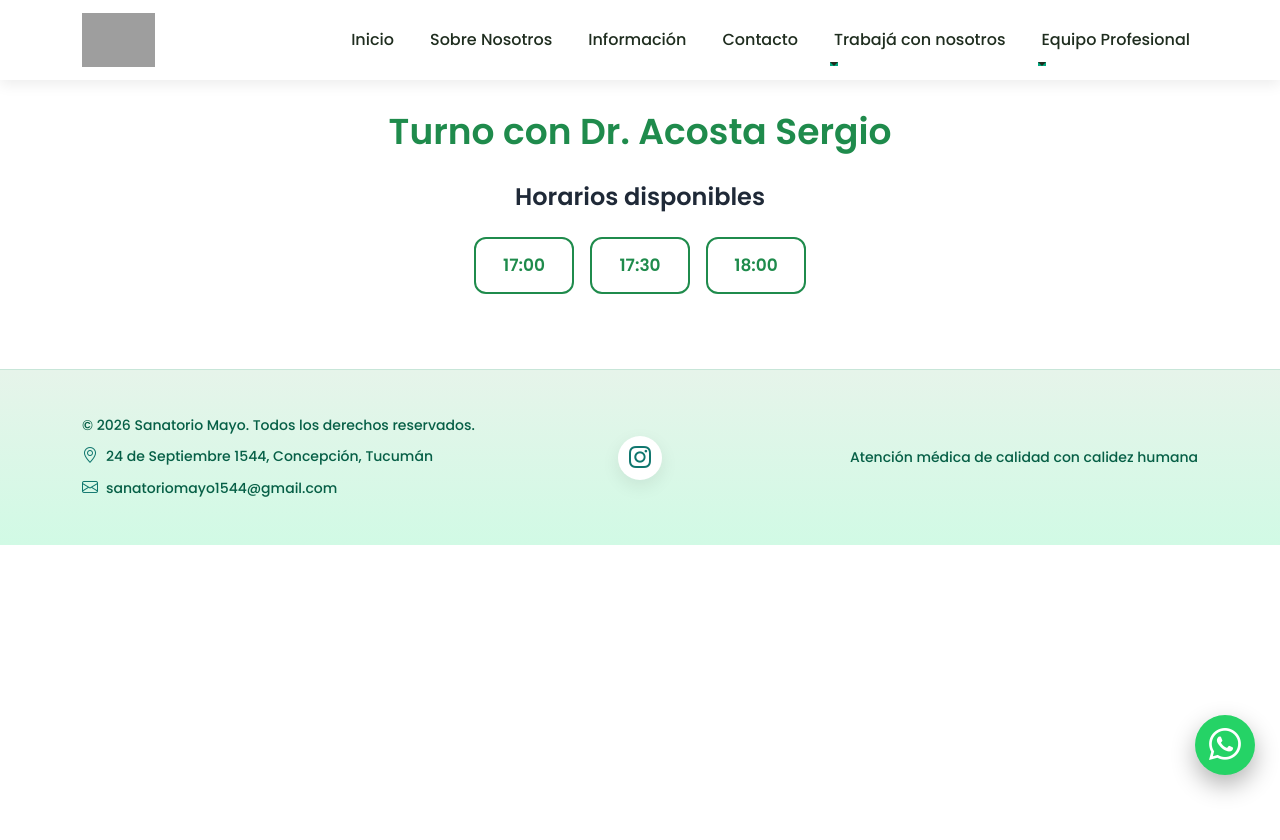
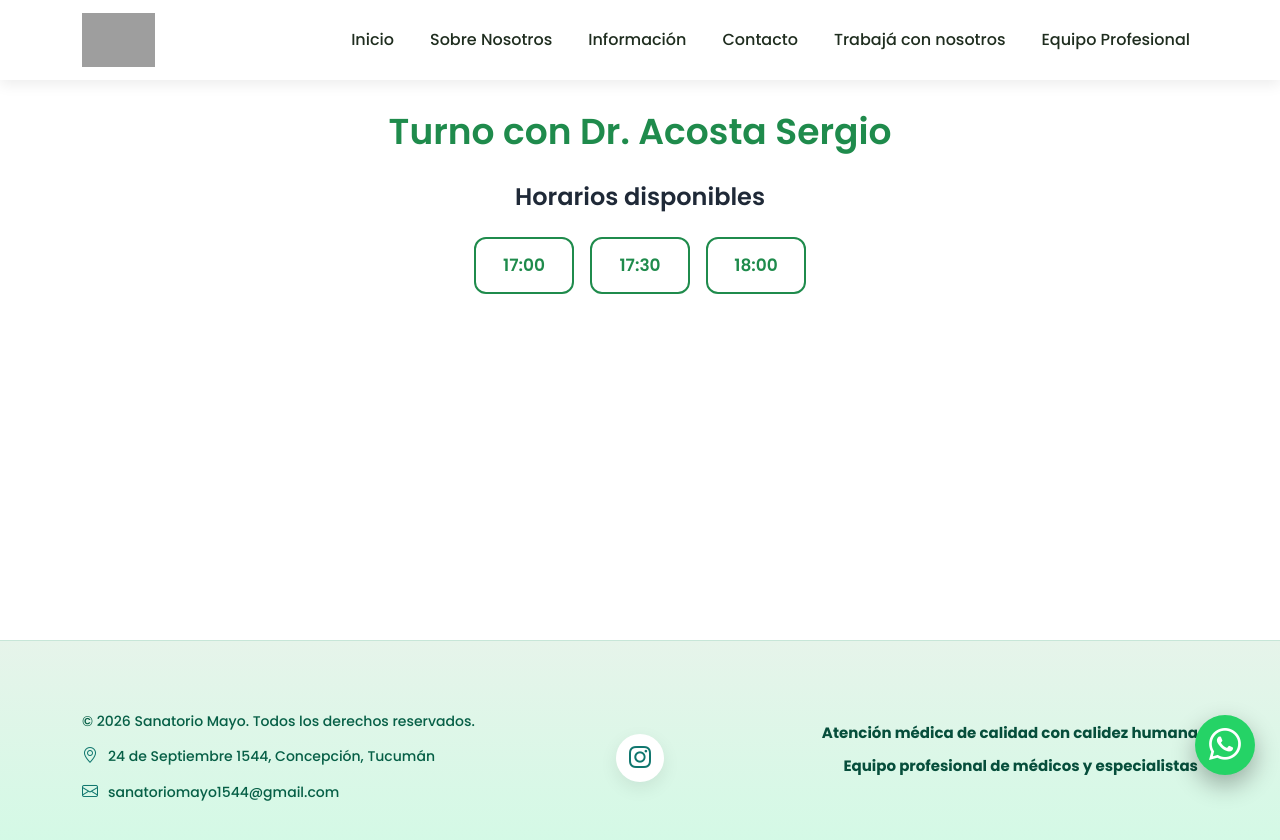
Before and after one commit to marestofanceballos/Sanatorio-Mayo, a React (Vite) app: page /turno/1 in a window 1280 px wide. Shown: the top 840 px of the page. Before the commit the page ends 800 px from the top, so only its background shows below. Built offline with nearby package versions, Linux system fonts and the light colour scheme; grey boxes are pictures that could not be loaded.

Commit message:
hice cambios diseño y tambien que funcione

```diff
--- a/src/components/Footer.jsx
+++ b/src/components/Footer.jsx
@@ -34,16 +34,19 @@ function Footer() {
           </a>
         </div>
 
-        {/* DERECHA - FRASE */}
         <div className="footer-slogan">
-          <p className="footer-text">
-            Atención médica de calidad con calidez humana
-          </p>
-        </div>
+          <strong> Atención médica de calidad con calidez humana</strong>
+       <p className="footer-sub">
+        Equipo profesional de médicos y especialistas
+       </p>
+      </div>
+
 
       </div>
     </footer>
   )
+
+
 }
 
 export default Footer
--- a/src/pages/GuardiaPage.jsx
+++ b/src/pages/GuardiaPage.jsx
@@ -28,7 +28,7 @@ function GuardiaPage() {
 
               <div className="guardia-info">
                 <p><strong>🚑 Urgencias:</strong> las 24 hs</p>
-                <p><strong>🏥 Internación:</strong> Sanatorio del Norte</p>
+                <p><strong>🏥 Internación:</strong> Sanatorio de Mayo</p>
                 <p><strong>📞 Teléfono:</strong> +54 3865 857008</p>
               </div>
             </div>
--- a/src/pages/TurnoPage.jsx
+++ b/src/pages/TurnoPage.jsx
@@ -11,6 +11,7 @@ export default function TurnoPage() {
   );
 
   const [horarioSeleccionado, setHorarioSeleccionado] = useState(null);
+  const [enviando, setEnviando] = useState(false);
 
   const [formData, setFormData] = useState({
     pacienteNombre: "",
@@ -33,10 +34,14 @@ export default function TurnoPage() {
   const handleSubmit = async (e) => {
     e.preventDefault();
 
+    if (enviando) return;
+    setEnviando(true);
+
     const turno = {
       doctorId: doctor.id,
       doctorNombre: doctor.nombre,
       horario: horarioSeleccionado,
+      estado: "pendiente",
       ...formData
     };
 
@@ -48,25 +53,38 @@ export default function TurnoPage() {
       });
 
       if (res.ok) {
-        // 👉 ABRIR WHATSAPP
-        const whatsappNumber = doctor.whatsapp || "5491112345678";
+        const whatsappNumber = doctor.whatsapp;
 
-        const mensaje = `Hola, solicité un turno:
-Doctor: ${doctor.nombre}
-Horario: ${horarioSeleccionado}
-Paciente: ${formData.pacienteNombre}
-DNI: ${formData.dni}
-Teléfono: ${formData.telefono}`;
+        if (!whatsappNumber) {
+          alert("Este doctor no tiene WhatsApp configurado");
+          setEnviando(false);
+          return;
+        }
+
+        const mensaje = `🩺 NUEVO TURNO SOLICITADO
+
+👨‍⚕️ Doctor: ${doctor.nombre}
+🕒 Horario: ${horarioSeleccionado}
+
+🙋 Paciente: ${formData.pacienteNombre}
+📄 DNI: ${formData.dni}
+📞 Teléfono: ${formData.telefono}
+
+👉 Por favor responder:
+✅ CONFIRMADO
+❌ CANCELADO
+`;
 
         const link = `https://wa.me/${whatsappNumber}?text=${encodeURIComponent(mensaje)}`;
-
         window.open(link, "_blank");
       } else {
         alert("Error al crear el turno");
+        setEnviando(false);
       }
     } catch (error) {
       console.error(error);
       alert("Error de conexión");
+      setEnviando(false);
     }
   };
 
@@ -124,8 +142,10 @@ Teléfono: ${formData.telefono}`;
               required
             />
 
-            <button type="submit">
-              Confirmar turno ({horarioSeleccionado})
+            <button type="submit" disabled={enviando}>
+              {enviando
+                ? "Enviando turno..."
+                : `Confirmar turno (${horarioSeleccionado})`}
             </button>
           </form>
         </>
--- a/src/pages/guardia.css
+++ b/src/pages/guardia.css
@@ -7,7 +7,7 @@
 .guardia-card {
   background: #ffffff;
   border-radius: 20px;
-  padding: 35px;
+  padding: 37px;
   box-shadow: 0 15px 40px rgba(0, 0, 0, 0.08);
 }
 
@@ -51,7 +51,7 @@
 
 /* IMAGEN */
 .guardia-img {
-  max-width: 100%;
+  max-width: 90%;
   border-radius: 20px;
   box-shadow: 0 15px 35px rgba(0, 0, 0, 0.15);
 }
--- a/src/styles/footer.css
+++ b/src/styles/footer.css
@@ -1,21 +1,36 @@
 .footer {
   background: linear-gradient(180deg, #e6f4ea 0%, #d1fae5 100%);
-  padding: 45px 0;
+  padding: 70px 0; /* 👈 MÁS ALTURA */
   border-top: 1px solid #c7e6d8;
 }
 
+/* CONTENEDOR */
 .footer-container {
+  max-width: 1200px;
+  margin: 0 auto;
   display: grid;
   grid-template-columns: 1fr auto 1fr;
   align-items: center;
-  gap: 30px;
+  gap: 40px;
 }
 
 /* INFO IZQUIERDA */
 .footer-info {
   display: flex;
   flex-direction: column;
-  gap: 8px;
+  gap: 12px;
+}
+
+/* ITEMS */
+.footer-item {
+  display: flex;
+  align-items: center;
+  gap: 10px;
+}
+
+.footer-item i {
+  font-size: 16px;
+  color: #0f766e;
 }
 
 /* TEXTO */
@@ -26,18 +41,6 @@
   font-weight: 500;
 }
 
-/* ITEMS */
-.footer-item {
-  display: flex;
-  align-items: center;
-  gap: 8px;
-}
-
-.footer-item i {
-  font-size: 16px;
-  color: #0f766e;
-}
-
 /* REDES CENTRO */
 .footer-social {
   display: flex;
@@ -45,8 +48,8 @@
 }
 
 .footer-social a {
-  width: 44px;
-  height: 44px;
+  width: 48px;
+  height: 48px;
   background-color: #ffffff;
   border-radius: 50%;
   display: flex;
@@ -59,7 +62,7 @@
 }
 
 .footer-social a:hover {
-  transform: translateY(-3px);
+  transform: translateY(-4px);
   background-color: #0f766e;
   color: #ffffff;
 }
@@ -67,16 +70,36 @@
 /* FRASE DERECHA */
 .footer-slogan {
   display: flex;
-  justify-content: flex-end;
+  flex-direction: column;
+  align-items: flex-end;
   text-align: right;
+  gap: 10px;
+}
+
+/* FRASE PRINCIPAL */
+.footer-slogan strong {
+  font-size: 15px;
+  color: #064e3b;
+  font-weight: 700;
+}
+
+/* FRASE SECUNDARIA */
+.footer-sub {
+  font-size: 15px;
+  color: #064e3b;
+  font-weight: 700;
 }
 
 /* MOBILE */
 @media (max-width: 768px) {
+  .footer {
+    padding: 60px 20px;
+  }
+
   .footer-container {
     grid-template-columns: 1fr;
     text-align: center;
-    gap: 20px;
+    gap: 30px;
   }
 
   .footer-info {
@@ -84,7 +107,11 @@
   }
 
   .footer-slogan {
-    justify-content: center;
+    align-items: center;
     text-align: center;
   }
+
+  .footer-sub {
+    max-width: 100%;
+  }
 }
--- a/src/styles/navbar.css
+++ b/src/styles/navbar.css
@@ -21,12 +21,13 @@
   color: #1f2d1f !important;
   margin-left: 20px;
   position: relative;
-  transition: color 0.3s ease;
+  transition: color 0.3s ease, transform 0.2s ease;
 }
 
 /* HOVER */
 .navbar-nav .nav-link:hover {
   color: #00a87e !important;
+  transform: translateY(-1px);
 }
 
 /* SUBRAYADO ANIMADO */
@@ -50,18 +51,36 @@
   color: #00a87e !important;
 }
 
-/* DROPDOWN */
+/* 👉 DROPDOWN ABIERTO (EFECTO GUAU) */
+.navbar-nav .dropdown.show > .nav-link {
+  color: #00a87e !important;
+}
+
+.navbar-nav .dropdown.show > .nav-link::after {
+  width: 100%;
+}
+
+/* DROPDOWN MENU */
 .dropdown-menu {
   border-radius: 10px;
   border: 1px solid #e0e0e0;
   box-shadow: 0 8px 20px rgba(0, 0, 0, 0.08);
 }
 
+.dropdown-item {
+  transition: background-color 0.2s ease, padding-left 0.2s ease;
+}
+
 .dropdown-item:hover {
   background-color: #e6f4ea;
   color: #0f766e;
+  padding-left: 18px;
 }
 
+/* SACAR FLECHITA DEL DROPDOWN */
+.dropdown-toggle::after {
+  display: none !important;
+}
 
 /* MOBILE */
 @media (max-width: 991px) {
--- a/src/styles/turnos.css
+++ b/src/styles/turnos.css
@@ -90,6 +90,9 @@
   background: #166a3a;
 }
 
+.turno-page {
+  min-height: calc(100vh - 230px);
+}
 
 
 /* ====== RESPONSIVE ====== */
```
